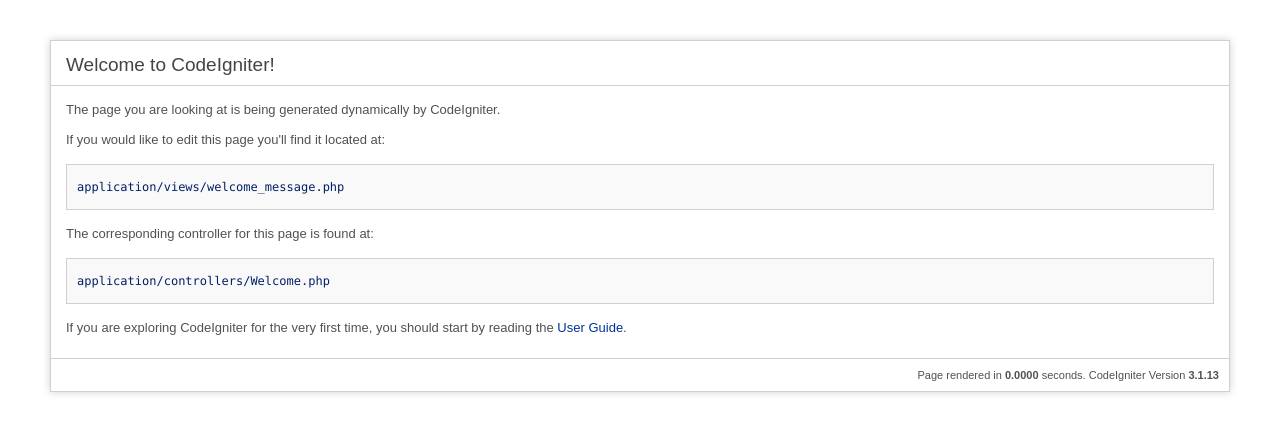
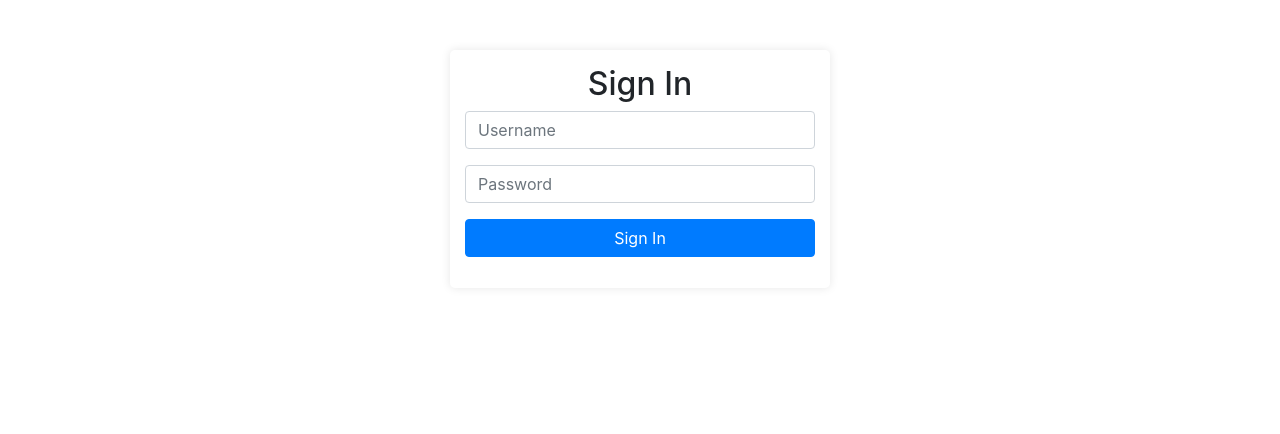
Before and after one commit to cjsysdev/gradinsystem, a CodeIgniter app: page /database/ in a window 1280 px wide. Shown: the top 434 px of the page. Run offline with CodeIgniter, Linux system fonts and the light colour scheme; some libraries are stand-ins or nearby versions.

Commit message:
base layouts

```diff
--- a/application/config/config.php
+++ b/application/config/config.php
@@ -23,7 +23,7 @@
 | a PHP script and you can easily do that on your own.
 |
 */
-$config['base_url'] = '';
+$config['base_url'] = 'http://'.$_SERVER['SERVER_ADDR'].':'.$_SERVER['SERVER_PORT'].'/gradingsystem';
 
 /*
 |--------------------------------------------------------------------------
--- a/application/config/routes.php
+++ b/application/config/routes.php
@@ -49,6 +49,9 @@
 | Examples:	my-controller/index	-> my_controller/index
 |		my-controller/my-method	-> my_controller/my_method
 */
-$route['default_controller'] = 'welcome';
+$route['default_controller'] = 'entry';
 $route['404_override'] = '';
 $route['translate_uri_dashes'] = FALSE;
+
+$route['welcome'] = 'welcome';
+$route['login'] = 'entry/login';
--- a/application/controllers/Entry.php
+++ b/application/controllers/Entry.php
@@ -0,0 +1,16 @@
+<?php
+defined('BASEPATH') OR exit('No direct script access allowed');
+
+class Entry extends CI_Controller {
+
+	public function index()
+	{
+		$this->load->view('login');
+	}
+
+    public function login(){
+        echo 'login';
+        var_dump($_POST);
+    }
+
+}
--- a/application/views/login.php
+++ b/application/views/login.php
@@ -1,195 +1,44 @@
-<!-- <style>
-    /* BASIC */
+<!DOCTYPE html>
+<html lang="en">
+<head>
+  <meta charset="UTF-8">
+  <meta name="viewport" content="width=device-width, initial-scale=1.0">
+  <title>Login Form</title>
+  <link rel="stylesheet" href="https://stackpath.bootstrapcdn.com/bootstrap/4.5.2/css/bootstrap.min.css">
+  <style>
+    .login-form {
+      width: 100%;
+      max-width: 380px;
+      margin: 50px auto;
+      padding: 15px;
+      border-radius: 5px;
+      box-shadow: 0 0 10px rgba(0, 0, 0, 0.1);
+    }
+    .login-form .form-control {
+      margin-bottom: 10px;
+    }
+  </style>
+</head>
+<body>
+  <div class="container">
+    <div class="login-form">
+      <form>
+        <h2 class="text-center">Sign In</h2>
+        <div class="form-group">
+          <input type="text" class="form-control" placeholder="Username" required>
+        </div>
+        <div class="form-group">
+          <input type="password" class="form-control" placeholder="Password" required>
+        </div>
+        <div class="form-group">
+          <button type="submit" class="btn btn-primary btn-block">Sign In</button>
+        </div>
+      </form>
+    </div>
+  </div>
 
-    html {
-        background-color: #56baed;
-    }
-
-    body {
-        font-family: "Poppins", sans-serif;
-        height: 100vh;
-    }
-
-    a {
-        color: #92badd;
-        display: inline-block;
-        text-decoration: none;
-        font-weight: 400;
-    }
-
-    h2 {
-        text-align: center;
-        font-size: 16px;
-        font-weight: 600;
-        text-transform: uppercase;
-        display: inline-block;
-        margin: 40px 8px 10px 8px;
-        color: #cccccc;
-    }
-
-
-
-    /* STRUCTURE */
-
-    .wrapper {
-        display: flex;
-        align-items: center;
-        flex-direction: column;
-        justify-content: center;
-        width: 100%;
-        min-height: 100%;
-        padding: 20px;
-    }
-
-    #formContent {
-        -webkit-border-radius: 10px 10px 10px 10px;
-        border-radius: 10px 10px 10px 10px;
-        background: #fff;
-        padding: 30px;
-        width: 90%;
-        max-width: 450px;
-        position: relative;
-        padding-top: 5px;
-        padding: 0px;
-        -webkit-box-shadow: 0 30px 60px 0 rgba(0, 0, 0, 0.3);
-        box-shadow: 0 30px 60px 0 rgba(0, 0, 0, 0.3);
-        text-align: center;
-    }
-
-    #formFooter {
-        background-color: #f6f6f6;
-        border-top: 1px solid #dce8f1;
-        padding: 25px;
-        text-align: center;
-        -webkit-border-radius: 0 0 10px 10px;
-        border-radius: 0 0 10px 10px;
-    }
-
-
-
-    /* TABS */
-
-    h2.inactive {
-        color: #cccccc;
-    }
-
-    h2.active {
-        color: #0d0d0d;
-        border-bottom: 2px solid #5fbae9;
-    }
-
-
-
-    /* FORM TYPOGRAPHY*/
-
-    input[type=button],
-    input[type=submit],
-    input[type=reset] {
-        background-color: #56baed;
-        border: none;
-        color: white;
-        padding: 15px 80px;
-        text-align: center;
-        text-decoration: none;
-        display: inline-block;
-        text-transform: uppercase;
-        font-size: 13px;
-        -webkit-box-shadow: 0 10px 30px 0 rgba(95, 186, 233, 0.4);
-        box-shadow: 0 10px 30px 0 rgba(95, 186, 233, 0.4);
-        -webkit-border-radius: 5px 5px 5px 5px;
-        border-radius: 5px 5px 5px 5px;
-        margin: 5px 20px 40px 20px;
-        -webkit-transition: all 0.3s ease-in-out;
-        -moz-transition: all 0.3s ease-in-out;
-        -ms-transition: all 0.3s ease-in-out;
-        -o-transition: all 0.3s ease-in-out;
-        transition: all 0.3s ease-in-out;
-    }
-
-    input[type=button]:hover,
-    input[type=submit]:hover,
-    input[type=reset]:hover {
-        background-color: #39ace7;
-    }
-
-    input[type=button]:active,
-    input[type=submit]:active,
-    input[type=reset]:active {
-        -moz-transform: scale(0.95);
-        -webkit-transform: scale(0.95);
-        -o-transform: scale(0.95);
-        -ms-transform: scale(0.95);
-        transform: scale(0.95);
-    }
-
-    input[type=text] {
-        background-color: #f6f6f6;
-        border: none;
-        color: #0d0d0d;
-        padding: 15px 32px;
-        text-align: center;
-        text-decoration: none;
-        display: inline-block;
-        font-size: 16px;
-        margin: 5px;
-        width: 85%;
-        border: 2px solid #f6f6f6;
-        -webkit-transition: all 0.5s ease-in-out;
-        -moz-transition: all 0.5s ease-in-out;
-        -ms-transition: all 0.5s ease-in-out;
-        -o-transition: all 0.5s ease-in-out;
-        transition: all 0.5s ease-in-out;
-        -webkit-border-radius: 5px 5px 5px 5px;
-        border-radius: 5px 5px 5px 5px;
-    }
-
-    input[type=text]:focus {
-        background-color: #fff;
-        border-bottom: 2px solid #5fbae9;
-    }
-
-    input[type=text]:placeholder {
-        color: #cccccc;
-    }
-
-    /* OTHERS */
-
-    *:focus {
-        outline: none;
-    }
-
-    #icon {
-        width: 60%;
-    }
-</style>
-
-<head>
-<link href="//maxcdn.bootstrapcdn.com/bootstrap/4.0.0/css/bootstrap.min.css" rel="stylesheet" id="bootstrap-css">
-<script src="//maxcdn.bootstrapcdn.com/bootstrap/4.0.0/js/bootstrap.min.js"></script>
-<script src="//cdnjs.cloudflare.com/ajax/libs/jquery/3.2.1/jquery.min.js"></script>
-</head> -->
-
-<div class="wrapper fadeInDown">
-  <div id="formContent">
-    <!-- Tabs Titles -->
-
-    <!-- Icon -->
-    <div class="fadeIn first" style="padding-top: 10px">
-      <!-- <img src="user-icon" id="icon" alt="User Icon" /> -->
-       <h3 style="padding: 15px;">Student Login</h3>
-    </div>
-
-    <!-- Login Form -->
-    <form action="" method="post">
-      <input type="text" id="login" class="fadeIn second" name="login" placeholder="login">
-      <input type="text" id="password" class="fadeIn third" name="login" placeholder="password">
-      <input type="submit" class="fadeIn fourth" value="Log In">
-    </form>
-
-    <!-- Remind Passowrd -->
-    <div id="formFooter">
-      <a class="underlineHover" href="#">Create Account</a>
-    </div>
-
-  </div>
-</div>
+  <script src="https://code.jquery.com/jquery-3.5.1.slim.min.js"></script>
+  <script src="https://cdn.jsdelivr.net/npm/@popperjs/core@2.5.2/dist/umd/popper.min.js"></script>
+  <script src="https://stackpath.bootstrapcdn.com/bootstrap/4.5.2/js/bootstrap.min.js"></script>
+</body>
+</html>
```
Also changed, not shown: application/views/admin.php (added, +101 -0 lines), application/views/home.php (added, +83 -0 lines), application/views/login_old.php (added, +30 -0 lines), .htaccess (added).
